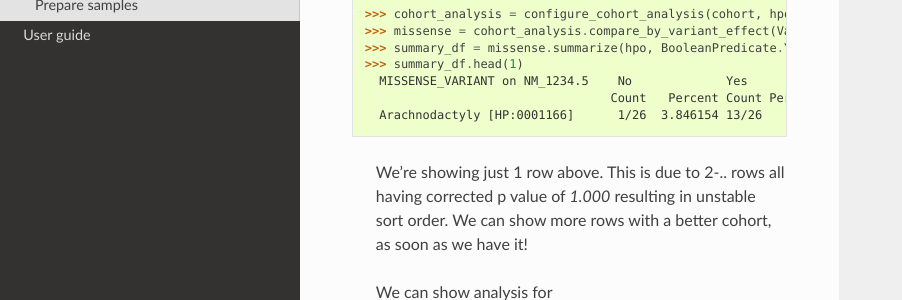
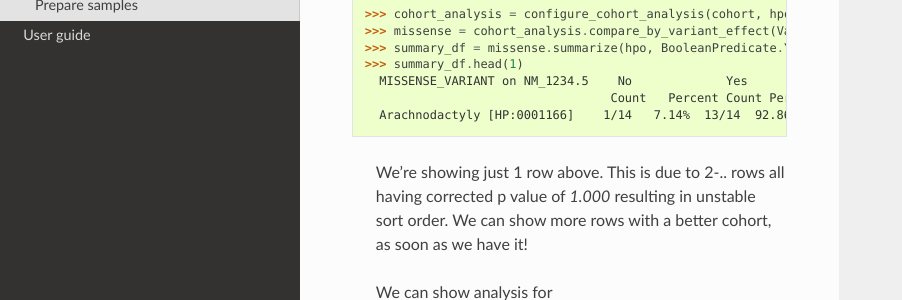
Before and after one commit to monarch-initiative/gpsea, a Sphinx documentation site: the page built from docs/tutorial.rst, in a window 1280 px wide and 900 px high, scrolled down 1191 px. Shown: the part 263-563 px from the top of the window, without its empty margins (0-902 px from the left). Built offline with Sphinx 7.4.7 and the Read the Docs theme 2.0.0, drawn with Linux system fonts in a browser that asks for light colours; pages that are not in the unit, such as notebooks, are missing from menus.

Commit message:
fixed docs

```diff
--- a/docs/tutorial.rst
+++ b/docs/tutorial.rst
@@ -68,7 +68,7 @@ For instance, we can partition the patients into two groups based on presence/ab
   >>> summary_df.head(1) # doctest: +NORMALIZE_WHITESPACE
     MISSENSE_VARIANT on NM_1234.5    No             Yes
                                     Count   Percent Count Percent   p value Corrected p value
-    Arachnodactyly [HP:0001166]      1/26  3.846154 13/26    50.0  0.000781          0.020299
+    Arachnodactyly [HP:0001166]    1/14   7.14%  13/14  92.86%  0.000781          0.020299
 
 ..
 
```
